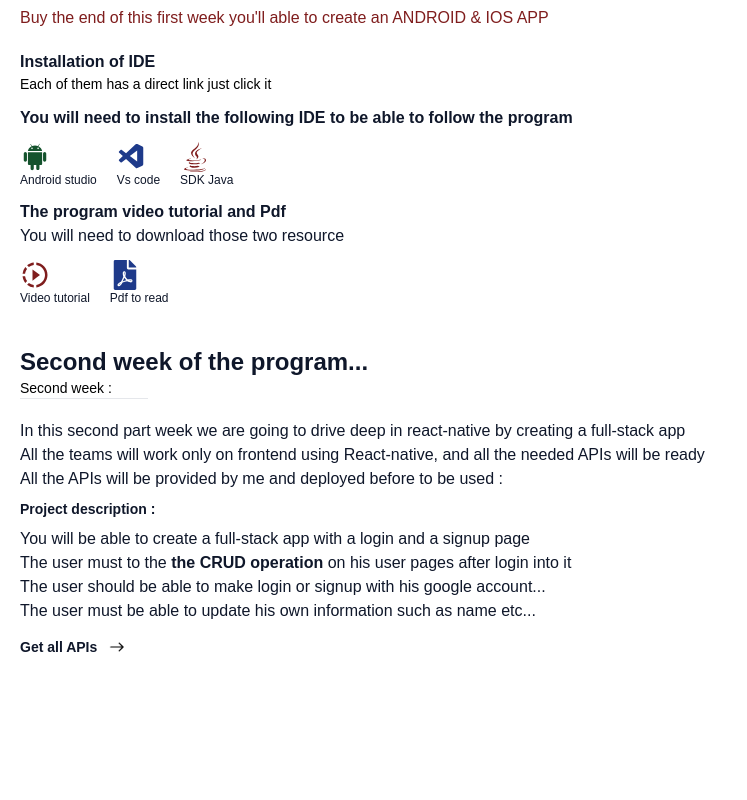
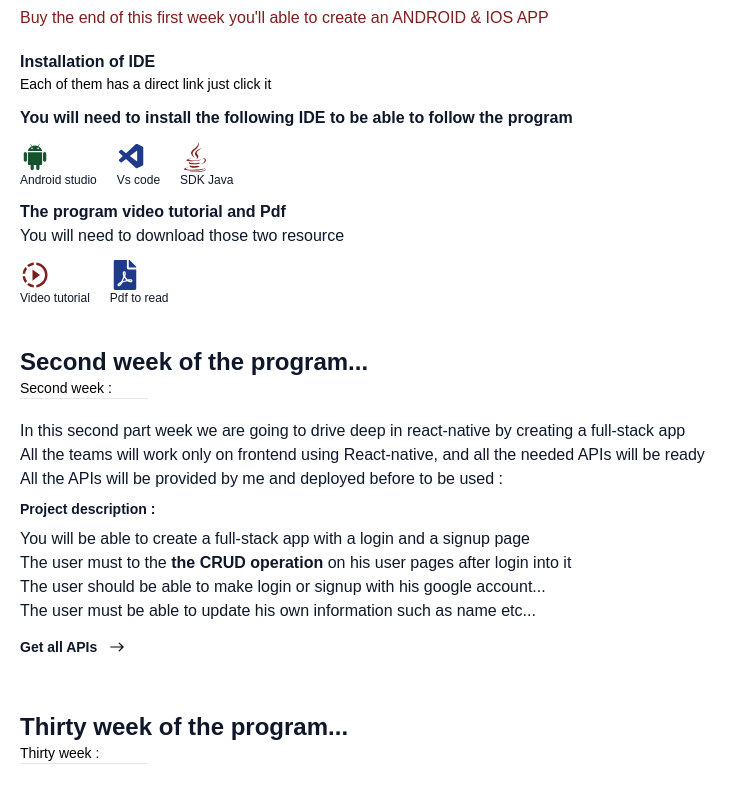
Before and after one commit to tchasinga/native-present, a React (Vite) app: page / in a window 1280 px wide. Shown: the part 1069-1869 px from the top of the page, without its empty margins (0-747 px from the left). Before the commit the page ends 1844 px from the top, so only its background shows below. Built offline with nearby package versions, Linux system fonts and the light colour scheme.

Commit message:
new code is added now...

```diff
--- a/src/Pages/Program.jsx
+++ b/src/Pages/Program.jsx
@@ -106,7 +106,11 @@ export default function Program() {
          </div>
 
          {/* Thirty week... */}
-
+         <div className="flex flex-col">
+            <h3 className="text-2xl text-slate-900 font-semibold">Thirty week of the program...</h3>
+            <h4 className="text-sm font-normal decoration-dashed">Thirty week :</h4>
+            <hr className="w-32"/>
+         </div>
     </div>
   )
 }
```
